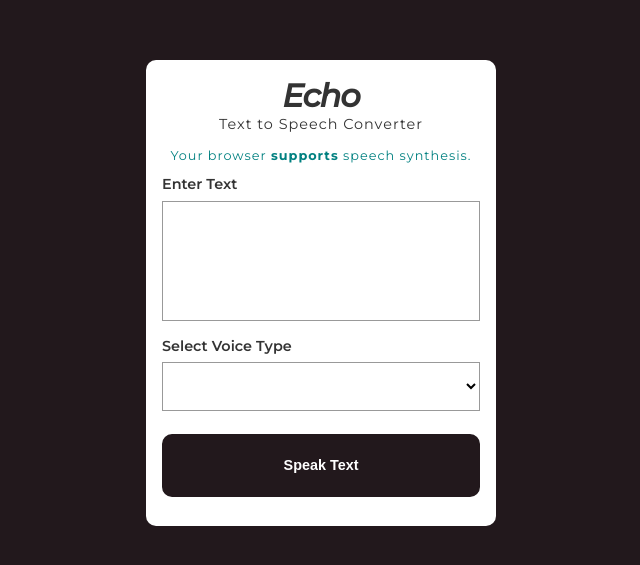
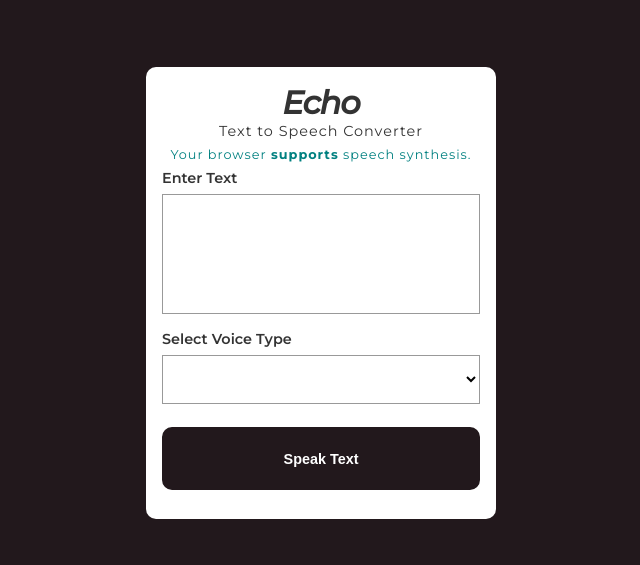
Before and after one commit to peterxavier01/Echo, a plain HTML site: page index.html in a window 1280 px wide. Shown: the part 107-672 px from the top of the page, without its empty margins (319-959 px from the left). Drawn offline with Linux system fonts and the light colour scheme.

Commit message:
update index.js

```diff
--- a/styles.css
+++ b/styles.css
@@ -1,6 +1,6 @@
 :root {
   --white: #fff;
-  --primary-clr: #22181C;
+  --primary-clr: #22181c;
   --darkGrey: #333;
   --grey: #999;
 }
@@ -43,6 +43,7 @@ body {
   align-items: center;
   width: 350px;
   padding: 0 1em;
+  overflow: hidden;
 }
 
 #form header {
@@ -55,17 +56,27 @@ body {
 
 #form p {
   font-size: 0.9rem;
-  margin-bottom: 1em;
+  margin-bottom: .5em;
   letter-spacing: 1px;
 }
 
 #form #msg {
   font-size: 0.8rem;
+  transition: ease-out;
   color: hsl(180, 100%, 25%);
+  animation: fade-out 1s ease-out 5s forwards;
+  position: relative;
+  left: 0;
 }
 
 .not-supported {
   color: rgb(202, 59, 59);
+}
+
+@keyframes fade-out {
+  100% {
+    left: 100vw;
+  }
 }
 
 .input-container {
```
